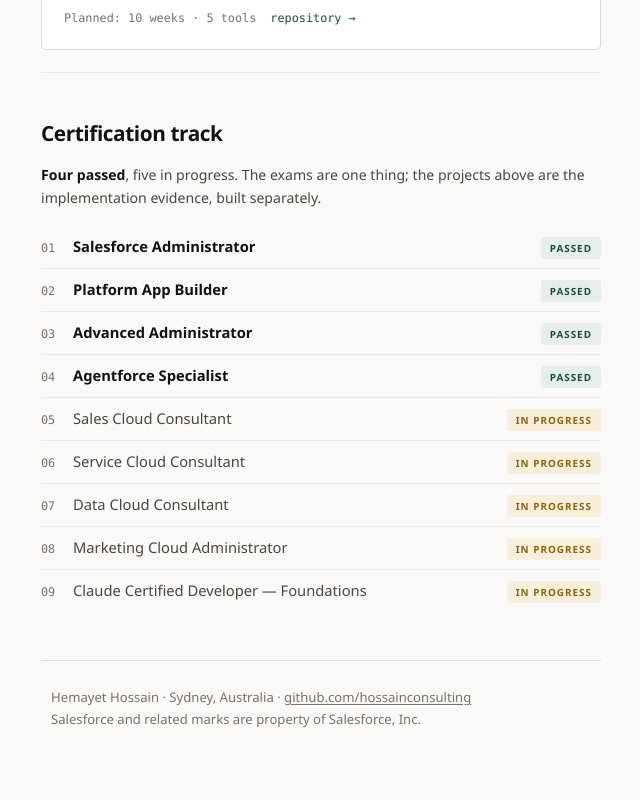
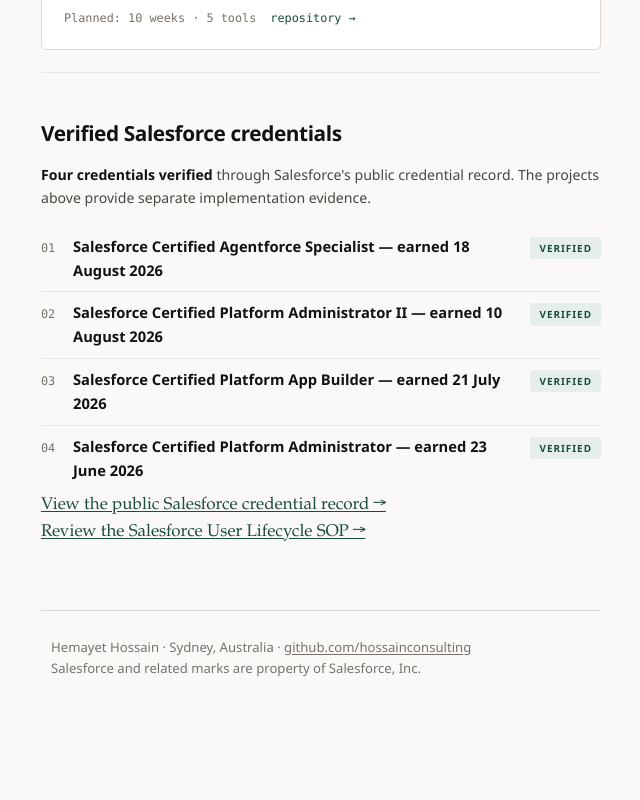
Before and after one commit to hossainconsulting/portfolio, a plain HTML site: page public/index.html in a window 1280 px wide. Shown: the part 3930-4730 px from the top of the page, without its empty margins (319-959 px from the left). After the commit the page ends 4679 px from the top, so only its background shows below. Drawn offline with Linux system fonts and the light colour scheme.

Commit message:
Add verified Salesforce credential evidence

```diff
--- a/public/index.html
+++ b/public/index.html
@@ -400,20 +400,18 @@
 </section>
 
 <section>
-  <h2>Certification track</h2>
-  <p class="tally"><b>Four passed</b>, five in progress. The exams are one thing;
-  the projects above are the implementation evidence, built separately.</p>
+  <h2>Verified Salesforce credentials</h2>
+  <p class="tally"><b>Four credentials verified</b> through Salesforce's public credential record. The projects above provide separate implementation evidence.</p>
   <ul class="certs">
-    <li class="done"><span class="n">01</span> <span class="nm">Salesforce Administrator</span> <span class="status passed">Passed</span></li>
-    <li class="done"><span class="n">02</span> <span class="nm">Platform App Builder</span> <span class="status passed">Passed</span></li>
-    <li class="done"><span class="n">03</span> <span class="nm">Advanced Administrator</span> <span class="status passed">Passed</span></li>
-    <li class="done"><span class="n">04</span> <span class="nm">Agentforce Specialist</span> <span class="status passed">Passed</span></li>
-    <li><span class="n">05</span> <span class="nm">Sales Cloud Consultant</span> <span class="status wip">In progress</span></li>
-    <li><span class="n">06</span> <span class="nm">Service Cloud Consultant</span> <span class="status wip">In progress</span></li>
-    <li><span class="n">07</span> <span class="nm">Data Cloud Consultant</span> <span class="status wip">In progress</span></li>
-    <li><span class="n">08</span> <span class="nm">Marketing Cloud Administrator</span> <span class="status wip">In progress</span></li>
-    <li><span class="n">09</span> <span class="nm">Claude Certified Developer — Foundations</span> <span class="status wip">In progress</span></li>
+    <li class="done"><span class="n">01</span> <span class="nm">Salesforce Certified Agentforce Specialist — earned 18 August 2026</span> <span class="status passed">Verified</span></li>
+    <li class="done"><span class="n">02</span> <span class="nm">Salesforce Certified Platform Administrator II — earned 10 August 2026</span> <span class="status passed">Verified</span></li>
+    <li class="done"><span class="n">03</span> <span class="nm">Salesforce Certified Platform App Builder — earned 21 July 2026</span> <span class="status passed">Verified</span></li>
+    <li class="done"><span class="n">04</span> <span class="nm">Salesforce Certified Platform Administrator — earned 23 June 2026</span> <span class="status passed">Verified</span></li>
   </ul>
+  <p>
+    <a href="https://trailhead.salesforce.com/en/credentials/certification-detail-print/?searchString=/EMytG9drkgo/H4/0tgVITa/sw2U8vhbkvkc3jqlaJgauY5cCr+PvNo4YAw1Ki9f">View the public Salesforce credential record →</a><br>
+    <a href="https://github.com/hossainconsulting/salesforce-user-lifecycle-sop">Review the Salesforce User Lifecycle SOP →</a>
+  </p>
 </section>
 
 <footer>
```
